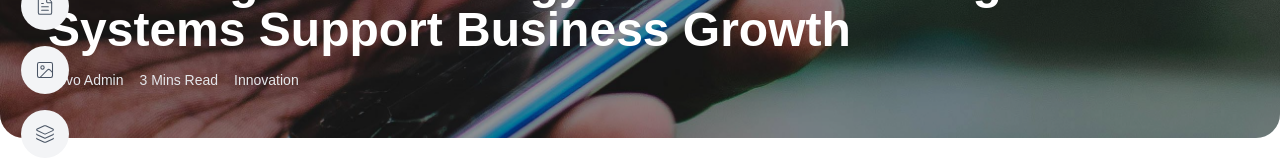
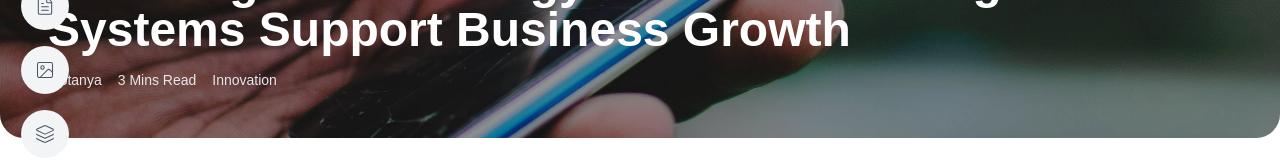
Before and after one commit to motanyaFrancis/motanya-web, a Next.js app: page /articles/branding-and-technology-growth in a window 1280 px wide. Shown: the part 362-522 px from the top of the page. Built offline with nearby package versions, Linux system fonts and the light colour scheme.

Commit message:
Article page update

```diff
--- a/app/articles/[slug]/page.tsx
+++ b/app/articles/[slug]/page.tsx
@@ -25,7 +25,7 @@ export default async function ArticleDetails({ params }: ArticleDetailsProps) {
         <div className="absolute inset-0 bg-black/40 rounded-b-3xl flex flex-col justify-end p-6 md:p-12">
           <h1 className="text-3xl md:text-5xl font-bold text-white">{article.title}</h1>
           <div className="flex items-center gap-4 mt-4 text-sm text-gray-200">
-            <span>Revo Admin</span>
+            <span>Motanya</span>
             <span>3 Mins Read</span>
             <span>{article.tag}</span>
           </div>
```
